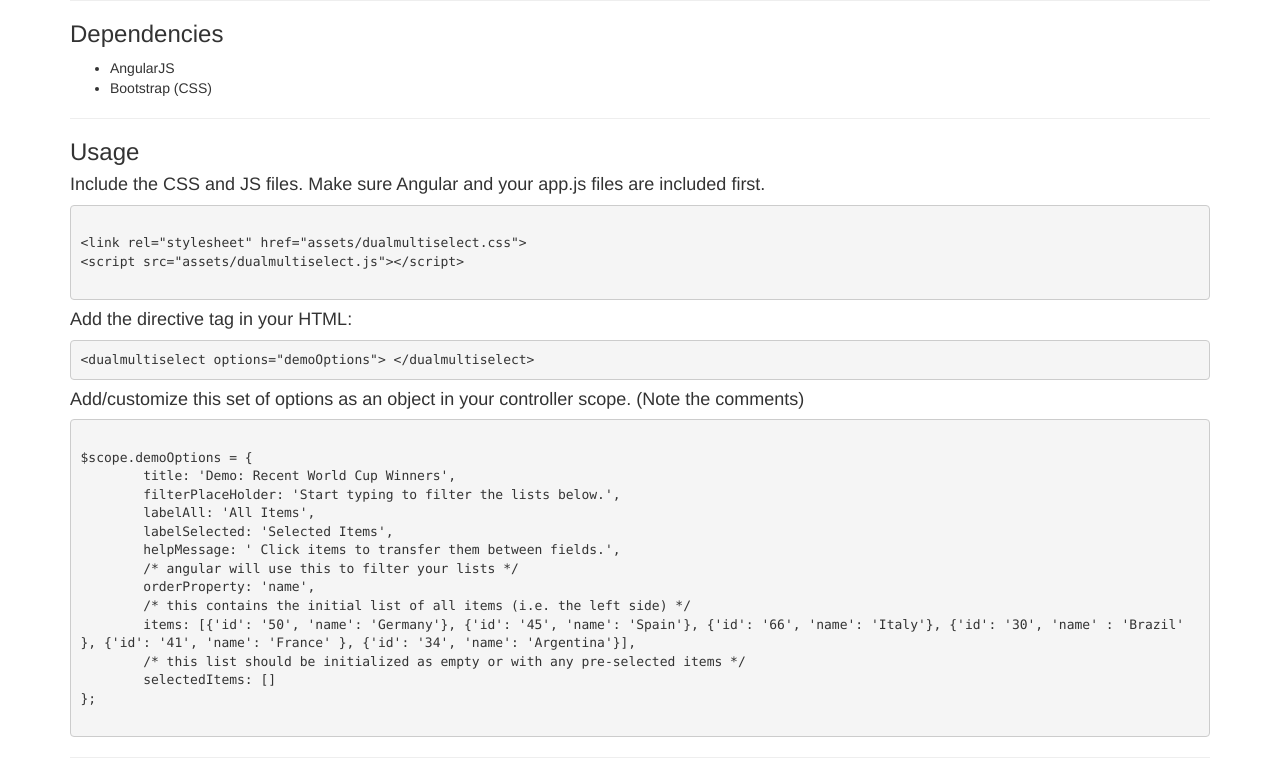
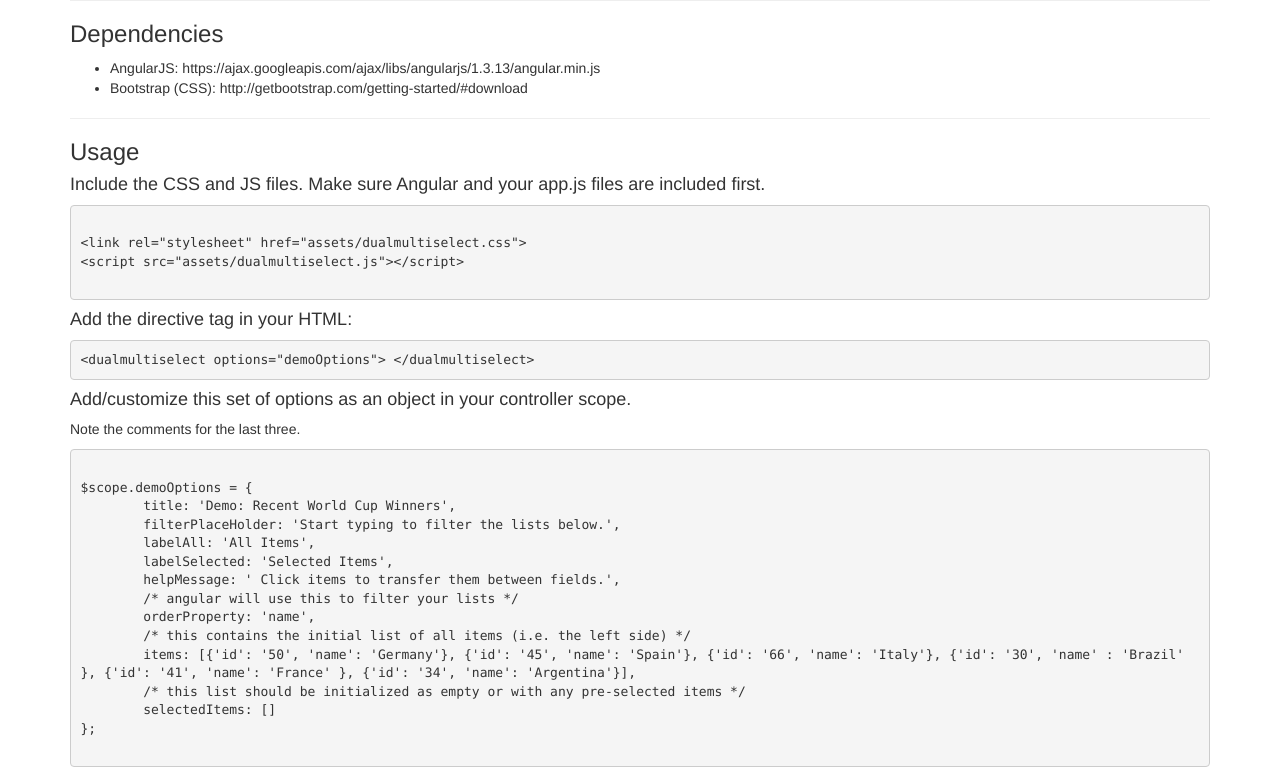
Before and after one commit to alexklibisz/angular-dual-multiselect-directive, a plain HTML site: page index.html in a window 1280 px wide. Shown: the part 575-1345 px from the top of the page. Drawn offline with nearby package versions, Linux system fonts and the light colour scheme.

Commit message:
changed angular version

```diff
--- a/UsagePartial.html
+++ b/UsagePartial.html
@@ -9,8 +9,9 @@
 		<h4>Add the directive tag in your HTML:</h4>
 		<pre><code class="html">&lt;dualmultiselect options="demoOptions"&gt; &lt;/dualmultiselect&gt;</code></pre>
 
-		<h4>Add/customize this set of options as an object in your controller scope. (Note the comments)</h4>
-		<pre><code class="js">
+		<h4>Add/customize this set of options as an object in your controller scope.</h4>
+		<p>Note the comments for the last three.</p>
+		<pre><code class="javascript">
 $scope.demoOptions = {
 	title: 'Demo: Recent World Cup Winners',
 	filterPlaceHolder: 'Start typing to filter the lists below.',
--- a/index.html
+++ b/index.html
@@ -9,7 +9,7 @@
 <link rel="stylesheet" href="assets/demo.css">
 <link rel="stylesheet" href="assets/dualmultiselect.css">
 
-<link rel="stylesheet" href="https://cdnjs.cloudflare.com/ajax/libs/highlight.js/8.4/styles/default.min.css">
+<link rel="stylesheet" href="https://cdnjs.cloudflare.com/ajax/libs/highlight.js/8.4/styles/github.min.css">
 <script src="https://cdnjs.cloudflare.com/ajax/libs/highlight.js/8.4/highlight.min.js"></script>
 <script>hljs.initHighlightingOnLoad();</script>
 
@@ -40,8 +40,8 @@
 
 		<h3>Dependencies</h3>
 		<ul>
-			<li>AngularJS</li>
-			<li>Bootstrap (CSS)</li>
+			<li>AngularJS: https://ajax.googleapis.com/ajax/libs/angularjs/1.3.13/angular.min.js</li>
+			<li>Bootstrap (CSS): http://getbootstrap.com/getting-started/#download</li>
 		</ul>
 		<hr/>
 
@@ -56,7 +56,7 @@
 		<p>Developed by <a href="http://alexklibisz.github.io">Alex Klibisz</a></p>
 	</div>
 
-<script src="//ajax.googleapis.com/ajax/libs/angularjs/1.4.0-beta.1/angular.min.js"></script>
+<script src="https://ajax.googleapis.com/ajax/libs/angularjs/1.3.13/angular.min.js"></script>
 <script src="assets/app.js"></script>
 <script src="assets/DemoController.js"></script>
 <script src="assets/dualmultiselect.js"></script>
```
